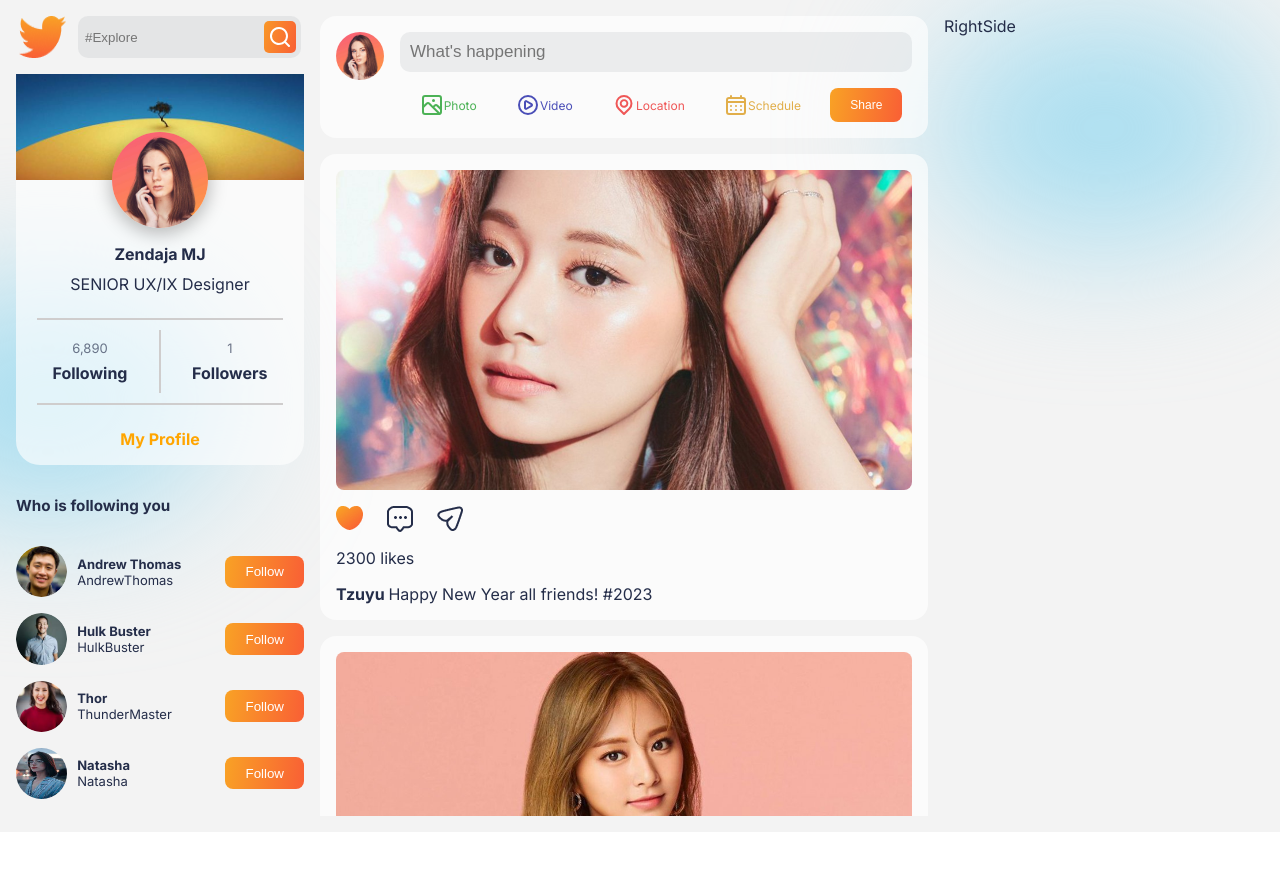
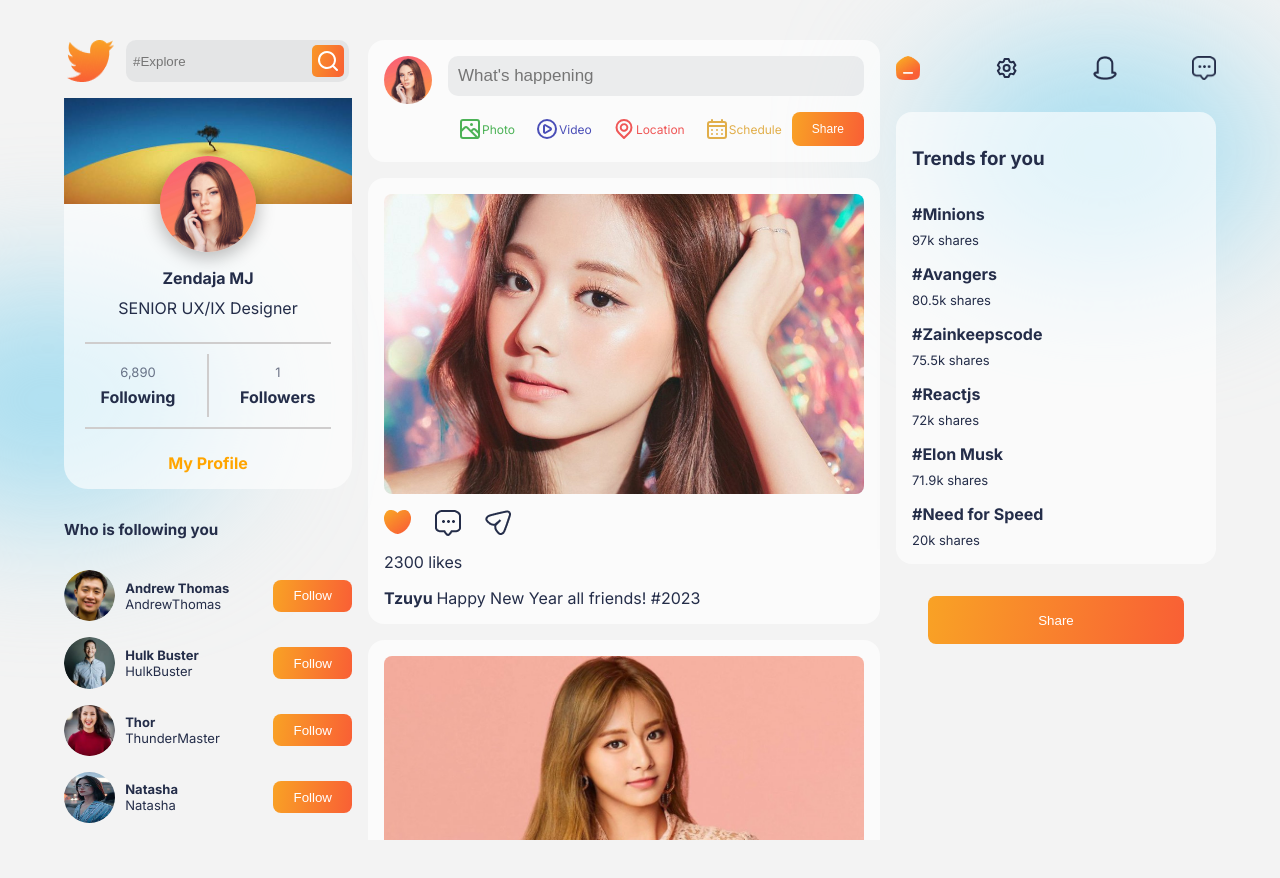
Before and after one commit to SebastianSolisFenger/MERNY, a React (Create React App) app in the folder SOCIALMEDIA/: page / in a window 1280 px wide. Before the commit the page ends 832 px from the top, so only its background shows below. Built offline with nearby package versions, Linux system fonts and the light colour scheme.

Commit message:
Finish RIGHT SIDE of HOMEPAGE

```diff
--- a/SOCIALMEDIA/src/App.css
+++ b/SOCIALMEDIA/src/App.css
@@ -18,7 +18,7 @@
   overflow: hidden;
   color: var(--black);
   background-color: #f3f3f3;
-  padding: 1rem 1rem;
+  padding: 2.5rem 4rem;
 }
 
 .blur {
--- /dev/null
+++ b/SOCIALMEDIA/src/Data/TrendData.js
@@ -0,0 +1,26 @@
+export const TrendData = [
+  {
+    name: 'Minions',
+    shares: 97,
+  },
+  {
+    name: 'Avangers',
+    shares: 80.5,
+  },
+  {
+    name: 'Zainkeepscode',
+    shares: 75.5,
+  },
+  {
+    name: 'Reactjs',
+    shares: 72,
+  },
+  {
+    name: 'Elon Musk',
+    shares: 71.9,
+  },
+  {
+    name: 'Need for Speed',
+    shares: 20,
+  },
+];
--- /dev/null
+++ b/SOCIALMEDIA/src/components/RightSide/RightSide.css
@@ -0,0 +1,16 @@
+.RightSide {
+  display: flex;
+  flex-direction: column;
+  gap: 2rem;
+}
+
+.navIcons {
+  margin-top: 1rem;
+  display: flex;
+  justify-content: space-between;
+}
+
+.navIcons > img {
+  width: 1.5rem;
+  height: 1.5rem;
+}
--- /dev/null
+++ b/SOCIALMEDIA/src/components/RightSide/RightSide.jsx
@@ -0,0 +1,28 @@
+import React, { useState } from 'react';
+import './RightSide.css';
+import Home from '../../img/home.png';
+import Noti from '../../img/noti.png';
+import Comment from '../../img/comment.png';
+import { UilSetting } from '@iconscout/react-unicons';
+import TrendCard from '../TrendCard/TrendCard';
+// import TrendCard from '../TrendCard/TrendCard';
+// import ShareModal from '../ShareModal/ShareModal';
+
+const RightSide = () => {
+  return (
+    <div className="RightSide">
+      <div className="navIcons">
+        <img src={Home} alt="home" />
+        <UilSetting />
+        <img src={Noti} alt="noti" />
+        <img src={Comment} alt="comment" />
+      </div>
+
+      <TrendCard />
+
+      <button className="button r-button">Share</button>
+    </div>
+  );
+};
+
+export default RightSide;
--- /dev/null
+++ b/SOCIALMEDIA/src/components/TrendCard/TrendCard.css
@@ -0,0 +1,29 @@
+.TrendCard {
+  display: flex;
+  flex-direction: column;
+  gap: 1rem;
+  border-radius: 1rem;
+  padding-left: 2rem;
+  padding: 1rem;
+  background-color: var(--cardColor);
+}
+
+.trend {
+  display: flex;
+  flex-direction: column;
+  gap: 0.5rem;
+}
+
+.trend > span:nth-of-type(1) {
+  font-weight: bold;
+}
+
+.trend > span:nth-of-type(2) {
+  font-size: 13px;
+}
+
+.r-button {
+  height: 3rem;
+  width: 80%;
+  align-self: center;
+}
--- /dev/null
+++ b/SOCIALMEDIA/src/components/TrendCard/TrendCard.jsx
@@ -0,0 +1,22 @@
+import React from 'react';
+import './TrendCard.css';
+import { TrendData } from '../../Data/TrendData';
+
+const TrendCard = () => {
+  return (
+    <div className="TrendCard">
+      <h3> Trends for you </h3>
+
+      {TrendData.map((trend, index) => {
+        return (
+          <div className="trend" key={index}>
+            <span>#{trend.name}</span>
+            <span>{trend.shares}k shares</span>
+          </div>
+        );
+      })}
+    </div>
+  );
+};
+
+export default TrendCard;
--- a/SOCIALMEDIA/src/pages/home/Home.jsx
+++ b/SOCIALMEDIA/src/pages/home/Home.jsx
@@ -1,6 +1,7 @@
 import React from 'react';
 import PostSide from '../../components/PostSide/PostSide';
 import ProfileSide from '../../components/profileSide/ProfileSide';
+import RightSide from '../../components/RightSide/RightSide';
 import './Home.css';
 
 const Home = () => {
@@ -8,7 +9,7 @@
     <div className="Home">
       <ProfileSide />
       <PostSide />
-      <div className="RightSide">RightSide</div>
+      <RightSide />
     </div>
   );
 };
```
